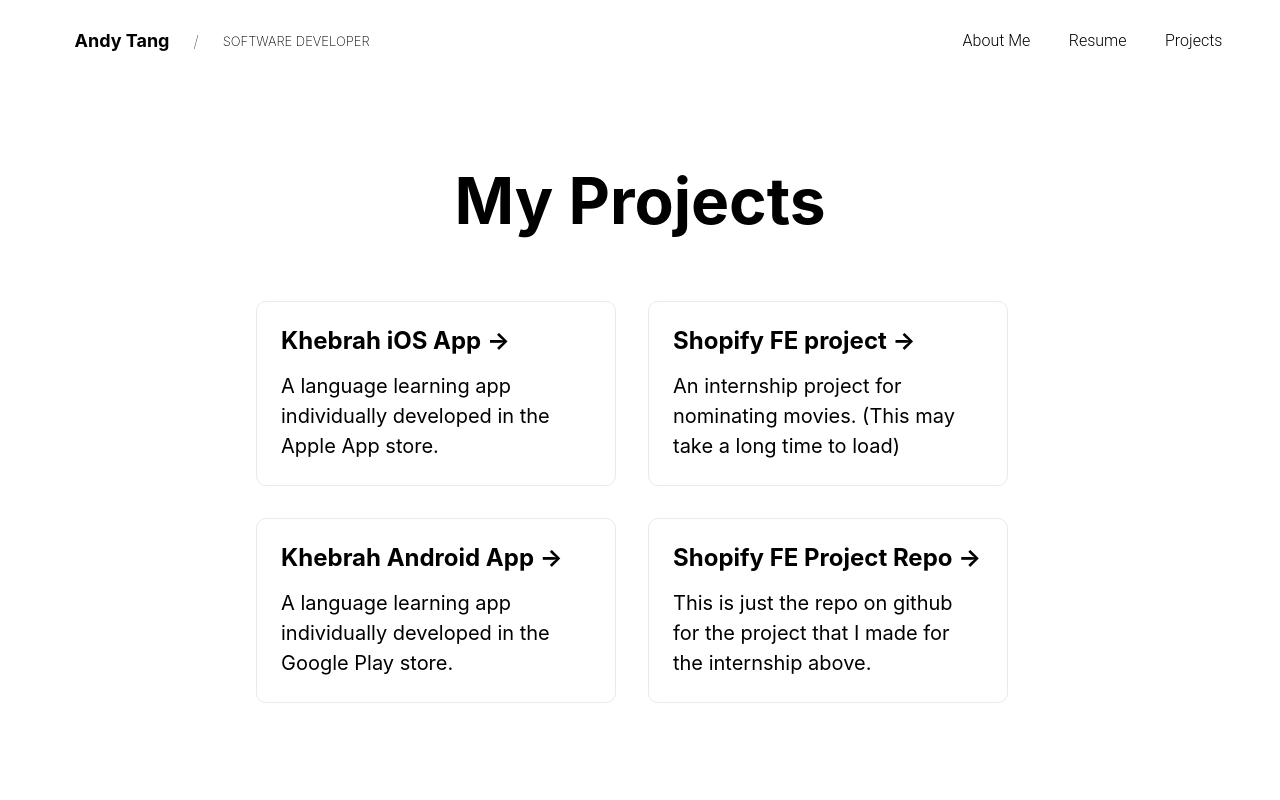
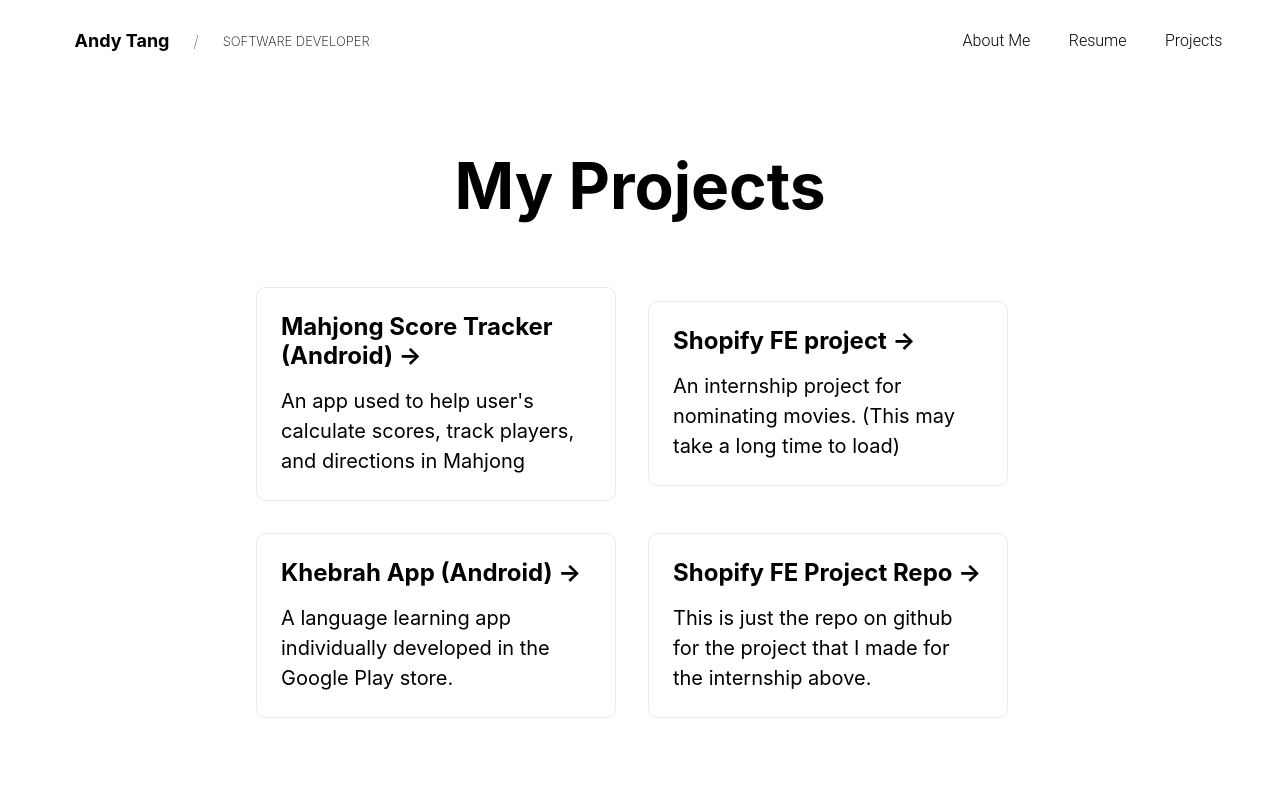
Before and after one commit to Thisisme-Andrew/my-website, a Next.js app: page /projects in a window 1280 px wide. Shown: the top 800 px of the page. Built offline with nearby package versions, Linux system fonts and the light colour scheme.

Commit message:
update to projects page

```diff
--- a/pages/projects/index.js
+++ b/pages/projects/index.js
@@ -14,8 +14,8 @@ const Projects = () => {
             className={styles.card}
             target="_blank"
           >
-            <h2>Khebrah iOS App &rarr;</h2>
-            <p>A language learning app individually developed in the Apple App store.</p>
+            <h2>Mahjong Score Tracker (Android) &rarr;</h2>
+            <p>An app used to help user's calculate scores, track players, and directions in Mahjong</p>
           </a>
 
           <a
@@ -32,7 +32,7 @@ const Projects = () => {
             className={styles.card}
             target="_blank"
           >
-            <h2>Khebrah Android App &rarr;</h2>
+            <h2>Khebrah App (Android) &rarr;</h2>
             <p>A language learning app individually developed in the Google Play store.</p>
           </a>
 
```
